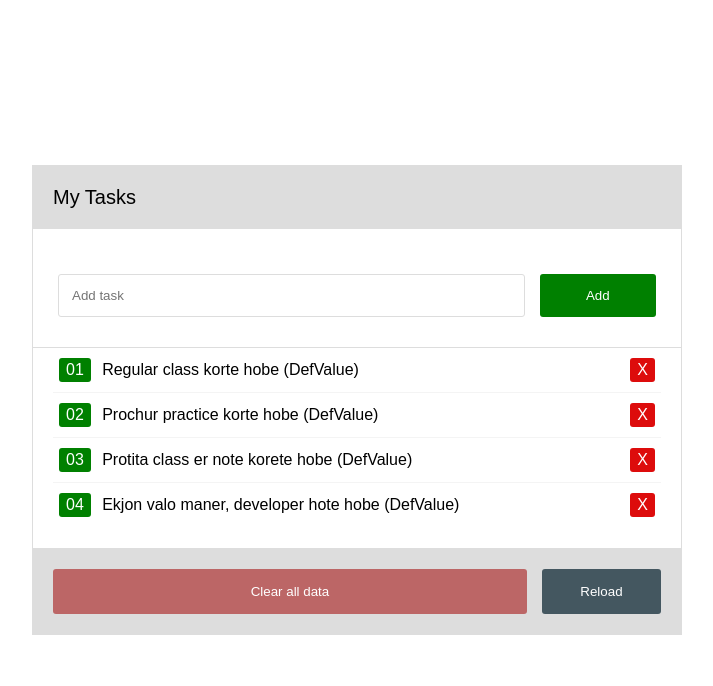
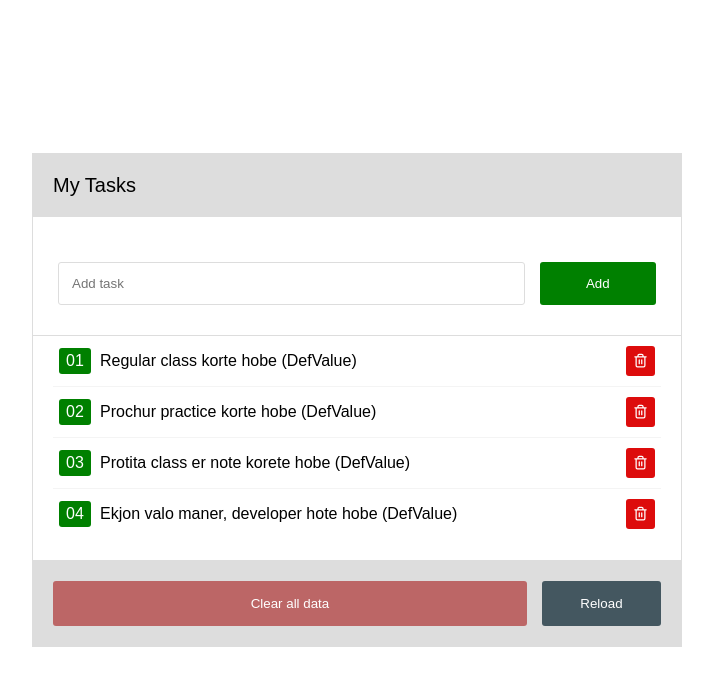
Before and after one commit to developer-zahir/simple-to-do, a plain HTML site: page index.html in a window 1280 px wide. Shown: the whole page, without its empty margins (283-996 px from the left). Drawn offline with Linux system fonts and the light colour scheme.

Commit message:
delete btn add

```diff
--- a/app/main.js
+++ b/app/main.js
@@ -16,7 +16,7 @@ const food_processing = () => {
     <li>
         <span class="sl_number">${index + 1 <= 9 ? `0${index + 1}` : index + 1}</span>
         <span class="food_name"> ${food}</span>
-        <span class="remove_data">X</span>
+        <span class="remove_data"><img class="delete_icon" src="./assets/img/delete_btn.svg"</span>
    </li>
     `;
   });
--- a/assets/css/style.css
+++ b/assets/css/style.css
@@ -116,7 +116,7 @@ body {
 .data-container li span:nth-child(2n-1) {
   background-color: green;
   color: white;
-  padding: 3px 7px;
+  padding: 4px 7px;
   display: inline-block;
   border-radius: 3px;
   margin: 0 6px;
@@ -126,6 +126,13 @@ body {
   cursor: pointer;
   transition: 0.4s;
 }
+.delete_icon{
+  width: 15px;
+  filter: invert(1);
+  margin-top: 3px;
+}
+
+
 .data-container li span:last-child:hover {
   opacity: 0.7;
 }
```
Also changed, not shown: assets/img/delete_btn.svg (added).
